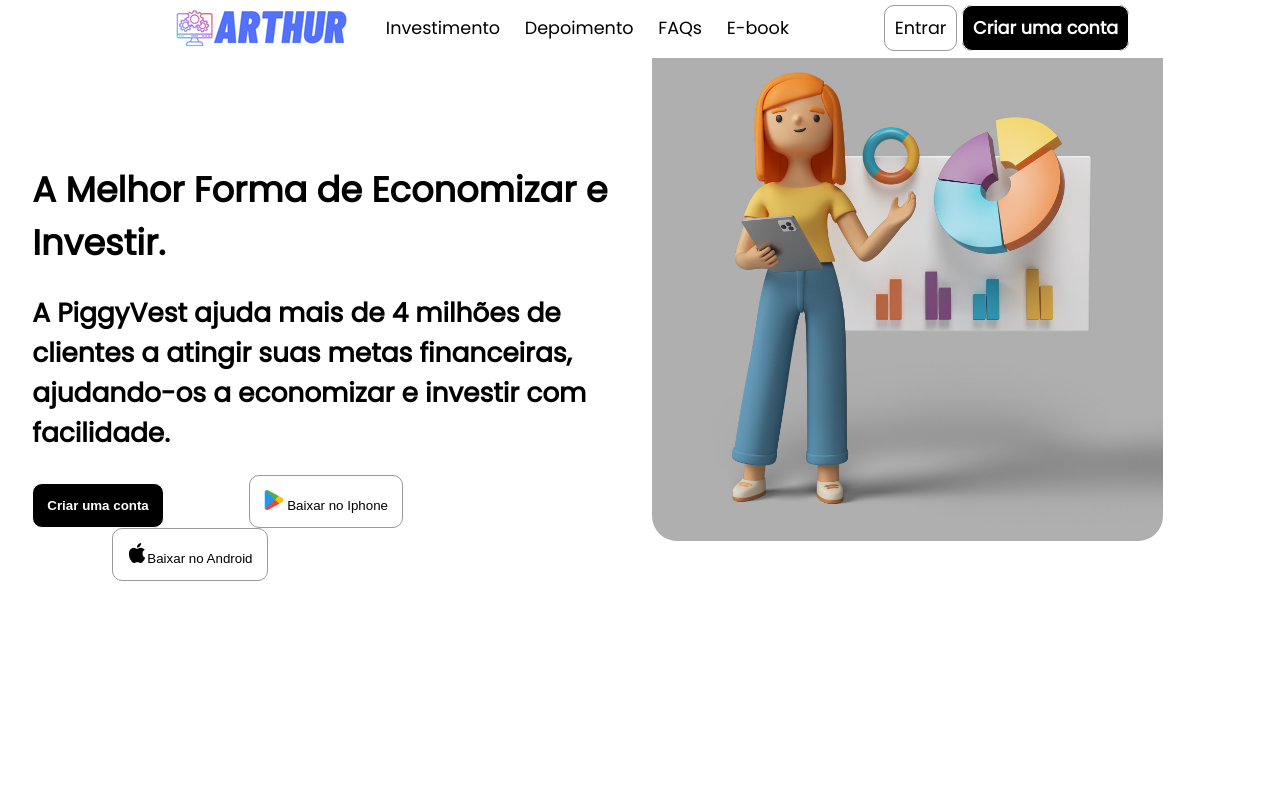
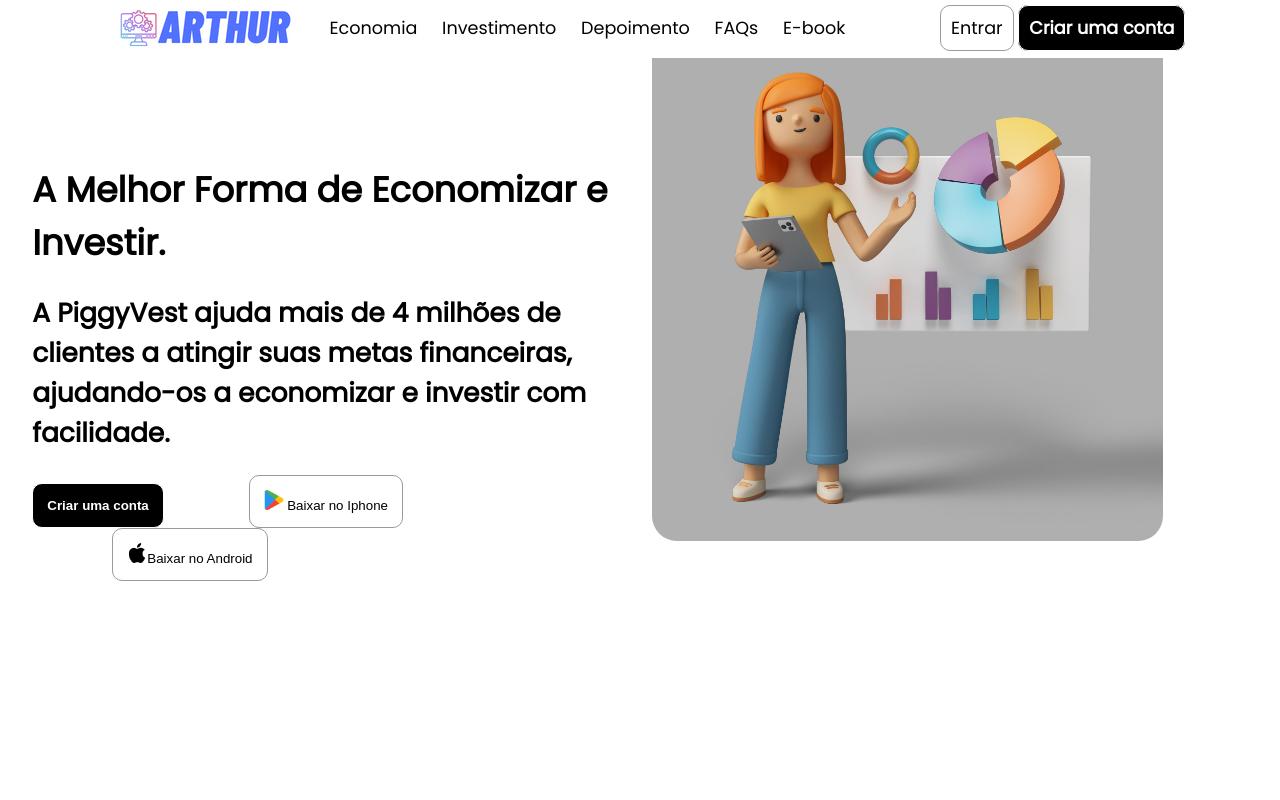
Before and after one commit to arthurarraes/home-piggyvest-clone, a plain HTML site: page index.html in a window 1280 px wide. Shown: the top 800 px of the page. Drawn offline with Linux system fonts and the light colour scheme.

Commit message:
Update index.html

```diff
--- a/index.html
+++ b/index.html
@@ -11,6 +11,7 @@
     <header>
             <img src="assets/free.png" alt="" width="225" height="40">
         <nav>
+            <a href="economia">Economia</a>
             <a href="investimento">Investimento</a>
             <a href="depoimento">Depoimento</a>
             <a href="faqs">FAQs</a>
```
